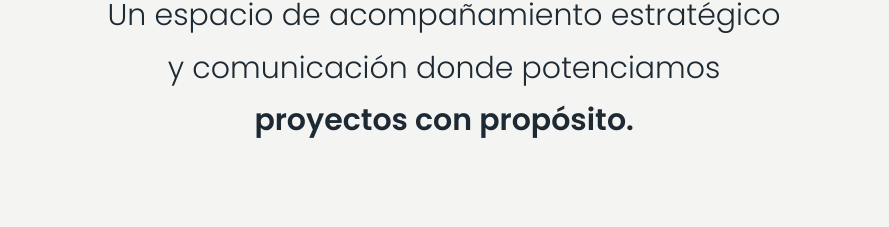
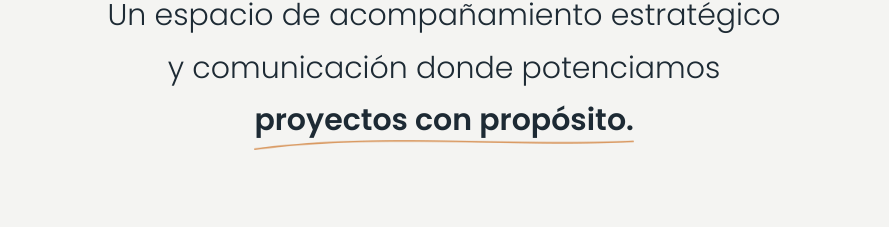
Before and after one commit to somoscasaseis/somoscasaseis, a Next.js app: page / in a window 1280 px wide. Shown: the part 958-1185 px from the top of the page, without its empty margins (196-1085 px from the left). Built offline with nearby package versions, Linux system fonts and the light colour scheme; no server answers; a web font is replaced by a local one.

Commit message:
Monday Night Flow

```diff
--- a/src/components/v2/sections/IntroV2.tsx
+++ b/src/components/v2/sections/IntroV2.tsx
@@ -35,9 +35,10 @@ export const IntroV2 = () => {
             <SplitReveal text={lines[3]} baseDelay={1.2} />
             <motion.div
               initial={{ width: 0 }}
-              animate={{ width: "100%" }}
-              transition={{ delay: 2.6, duration: 1.5, ease: "easeInOut" }}
-              className="absolute -bottom-2 left-0 h-3 md:h-4 overflow-hidden"
+              whileInView={{ width: "100%" }}
+              viewport={{ once: true, amount: 0.8 }}
+              transition={{ delay: 0.6, duration: 1.2, ease: "easeInOut" }}
+              className="absolute -bottom-2 left-0 h-4 md:h-4 overflow-hidden z-10 pointer-events-none"
             >
               <div className="relative w-full h-full">
                 <Image
--- a/src/components/v2/sections/WhoIsItForV2.tsx
+++ b/src/components/v2/sections/WhoIsItForV2.tsx
@@ -92,8 +92,8 @@ export const WhoIsItForV2 = () => {
           <motion.div
             initial={{ width: 0 }}
             animate={isInView ? { width: "110%" } : { width: 0 }}
-            transition={{ delay: 2.2, duration: 1.5, ease: "easeInOut" }}
-            className="absolute -bottom-4 -left-[5%] h-3 md:h-5 overflow-hidden"
+            transition={{ delay: 0.9, duration: 1.3, ease: "easeInOut" }}
+            className="absolute -bottom-4 -left-[5%] h-4 md:h-5 overflow-hidden z-10 pointer-events-none"
           >
             <div className="relative w-full h-full">
               <Image
```
